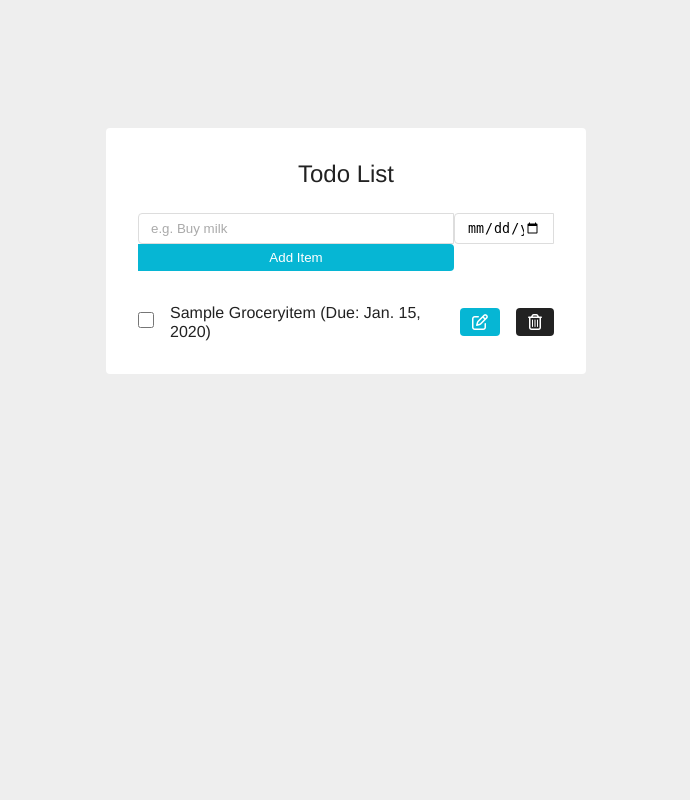
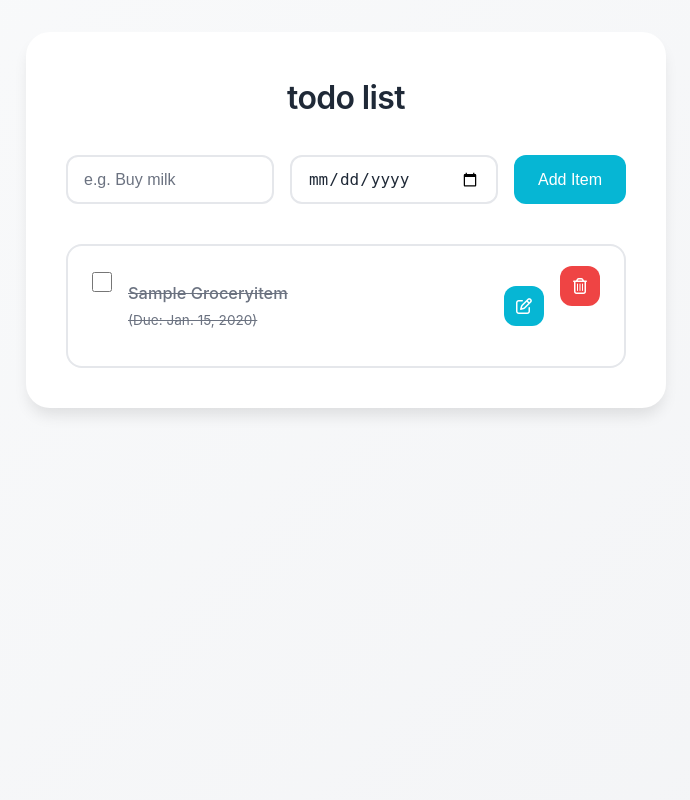
Before and after one commit to acchewan/Grocery_with_django, a Django app: page / in a window 1280 px wide. Shown: the whole page, without its empty margins (294-984 px from the left). Run offline with Django 5.2, Linux system fonts and the light colour scheme; tables that the repository leaves empty hold one stand-in row (values such as "Sample post").

Commit message:
Enhance styling and layout for forms and items

```diff
--- a/grocery/static/grocery/css/form.css
+++ b/grocery/static/grocery/css/form.css
@@ -1,40 +1,93 @@
+form {
+  margin-bottom: 2.5rem;
+}
+
 form h2 {
   text-align: center;
-  margin-bottom: 1.5rem;
-  text-transform: capitalize;
-  font-weight: normal;
+  margin-bottom: 2rem;
+  font-size: 2rem;
+  font-weight: 600;
+  color: var(--text);
+  letter-spacing: -0.02em;
 }
 
 .form-control {
   display: grid;
-  grid-template-columns: 1fr 100px;
+  grid-template-columns: 1fr 1fr auto;
+  column-gap: 1rem;
+  row-gap: 0.75rem;
+  margin-bottom: 1.5rem;
+}
+
+@media (max-width: 640px) {
+  .form-control {
+    grid-template-columns: 1fr;
+  }
 }
 
 .form-input {
   width: 100%;
-  padding: 0.375rem 0.75rem;
-  border-radius: 0;
-  border-top-left-radius: 0.25rem;
-  border-bottom-left-radius: 0.25rem;
-  border: 1px solid #ddd;
+  padding: 0.75rem 1rem;
+  border-radius: 0.75rem;
+  border: 2px solid var(--border);
+  font-size: 1rem;
+  transition: all 0.3s ease;
+  background: var(--white);
+  color: var(--text);
+}
+
+.form-input:focus {
+  outline: none;
+  border-color: var(--primary);
+  box-shadow: 0 0 0 3px rgba(6, 182, 212, 0.1);
 }
 
 .form-input::placeholder {
-  color: #aaa;
+  color: var(--text-light);
+}
+
+.form-input[type="date"] {
+  cursor: pointer;
 }
 
 .form-control .btn {
   cursor: pointer;
-  color: #fff;
-  background: #06b6d4;
-  border: transparent;
-  border-radius: 0;
-  border-top-right-radius: 0.25rem;
-  border-bottom-right-radius: 0.25rem;
-  padding: 0.375rem 0.75rem;
+  color: var(--white);
+  background: var(--primary);
+  border: none;
+  border-radius: 0.75rem;
+  padding: 0.75rem 1.5rem;
+  font-size: 1rem;
+  font-weight: 500;
   text-transform: capitalize;
+  transition: all 0.3s ease;
+  white-space: nowrap;
 }
 
 .form-control .btn:hover {
-  background: #0e7490;
+  background: var(--primary-dark);
+  box-shadow: var(--shadow-lg);
+  transform: translateY(-2px);
 }
+
+.form-control .btn:active {
+  transform: translateY(0);
+}
+
+.form-errors {
+  margin-top: 1rem;
+  padding: 1rem;
+  background: #fee2e2;
+  border-radius: 0.75rem;
+  border-left: 4px solid var(--error);
+}
+
+.form-errors .error {
+  color: #991b1b;
+  font-size: 0.875rem;
+  margin-bottom: 0.5rem;
+}
+
+.form-errors .error:last-child {
+  margin-bottom: 0;
+}
--- a/grocery/static/grocery/css/global.css
+++ b/grocery/static/grocery/css/global.css
@@ -6,39 +6,78 @@
   box-sizing: border-box;
 }
 
+:root {
+  --primary: #06b6d4;
+  --primary-dark: #0891b2;
+  --primary-light: #cffafe;
+  --bg: #f9fafb;
+  --white: #ffffff;
+  --text: #1f2937;
+  --text-light: #6b7280;
+  --border: #e5e7eb;
+  --success: #10b981;
+  --error: #ef4444;
+  --shadow: 0 1px 3px rgba(0, 0, 0, 0.1), 0 1px 2px rgba(0, 0, 0, 0.06);
+  --shadow-lg: 0 10px 15px -3px rgba(0, 0, 0, 0.1);
+}
+
 body {
-  background: #eee;
-  font-family: Helvetica, sans-serif;
+  background: linear-gradient(135deg, #f9fafb 0%, #f3f4f6 100%);
+  font-family:
+    -apple-system, BlinkMacSystemFont, "Segoe UI", Roboto, "Helvetica Neue",
+    Arial, sans-serif;
   font-weight: 400;
-  line-height: 1.2;
-  color: #222;
+  line-height: 1.6;
+  color: var(--text);
+  min-height: 100vh;
+  padding: 2rem 1rem;
 }
 
 .section-center {
   margin: 0 auto;
-  margin-top: 8rem;
-  max-width: 30rem;
-  background: #fff;
-  border-radius: 0.25rem;
-  padding: 2rem;
+  max-width: 40rem;
+  background: var(--white);
+  border-radius: 1.5rem;
+  padding: 2.5rem;
   position: relative;
+  box-shadow: var(--shadow-lg);
 }
 
-/* .... existing styles .... */
-
 .alert {
-  padding: 0.75rem 1rem;
-  margin-bottom: 1rem;
-  border-radius: 0.25rem;
+  padding: 1rem 1.25rem;
+  margin-bottom: 1.5rem;
+  border-radius: 0.75rem;
   text-align: center;
+  font-weight: 500;
+  animation: slideDown 0.3s ease-out;
 }
 
 .alert-success {
   background: #d1fae5;
   color: #065f46;
+  border-left: 4px solid var(--success);
 }
 
 .alert-error {
   background: #fee2e2;
   color: #991b1b;
+  border-left: 4px solid var(--error);
 }
+
+@keyframes slideDown {
+  from {
+    opacity: 0;
+    transform: translateY(-10px);
+  }
+  to {
+    opacity: 1;
+    transform: translateY(0);
+  }
+}
+
+@media (max-width: 640px) {
+  .section-center {
+    padding: 1.5rem;
+    border-radius: 1rem;
+  }
+}
--- a/grocery/static/grocery/css/items.css
+++ b/grocery/static/grocery/css/items.css
@@ -2,4 +2,21 @@
   margin-top: 2rem;
   display: grid;
   row-gap: 1rem;
+  animation: fadeIn 0.4s ease-out;
 }
+
+.items p[style*="text-align: center"] {
+  text-align: center;
+  color: var(--text-light);
+  padding: 2rem 1rem;
+  font-size: 1rem;
+}
+
+@keyframes fadeIn {
+  from {
+    opacity: 0;
+  }
+  to {
+    opacity: 1;
+  }
+}
--- a/grocery/static/grocery/css/single-item.css
+++ b/grocery/static/grocery/css/single-item.css
@@ -3,40 +3,113 @@
   grid-template-columns: auto 1fr auto auto;
   column-gap: 1rem;
   align-items: center;
+  padding: 1.25rem 1.5rem;
+  background: var(--white);
+  border: 2px solid var(--border);
+  border-radius: 1rem;
+  transition: all 0.3s ease;
+  animation: slideUp 0.3s ease-out;
+}
+
+.single-item:hover {
+  border-color: var(--primary);
+  box-shadow: var(--shadow-lg);
+  transform: translateY(-2px);
 }
 
 .single-item p {
   text-transform: capitalize;
+  color: var(--text);
+  margin: 0;
+}
+
+.item-name {
+  font-weight: 500;
+  font-size: 1.025rem;
+  transition: color 0.3s ease;
+}
+
+.item-name.completed {
+  text-decoration: line-through;
+  color: var(--text-light);
+}
+
+.due-date {
+  display: block;
+  font-size: 0.85rem;
+  color: var(--text-light);
+  font-weight: 400;
+  margin-top: 0.25rem;
 }
 
 .single-item input[type="checkbox"] {
   cursor: pointer;
-  width: 1rem;
-  height: 1rem;
+  width: 1.25rem;
+  height: 1.25rem;
+  accent-color: var(--primary);
+  transition: all 0.3s ease;
+}
+
+.single-item input[type="checkbox"]:hover {
+  transform: scale(1.1);
 }
 
 .single-item .btn {
   cursor: pointer;
-  color: #fff;
-  background: #06b6d4;
-  border: transparent;
-  border-radius: 0.25rem;
-  padding: 0.375rem 0.75rem;
+  color: var(--white);
+  background: var(--primary);
+  border: none;
+  border-radius: 0.75rem;
+  padding: 0.5rem 0.75rem;
   font-size: 1rem;
   text-decoration: none;
   display: inline-flex;
   align-items: center;
   justify-content: center;
+  transition: all 0.3s ease;
+  width: 2.5rem;
+  height: 2.5rem;
 }
 
 .single-item .btn:hover {
-  background: #0e7490;
+  background: var(--primary-dark);
+  transform: scale(1.05);
+  box-shadow: var(--shadow-lg);
+}
+
+.single-item .edit-btn {
+  background: var(--primary);
 }
 
 .single-item .remove-btn {
-  background: #222;
+  background: var(--error);
 }
 
 .single-item .remove-btn:hover {
-  background: #900e0e;
+  background: #dc2626;
 }
+
+@keyframes slideUp {
+  from {
+    opacity: 0;
+    transform: translateY(10px);
+  }
+  to {
+    opacity: 1;
+    transform: translateY(0);
+  }
+}
+
+@media (max-width: 640px) {
+  .single-item {
+    grid-template-columns: auto 1fr auto;
+    column-gap: 0.75rem;
+    padding: 1rem;
+  }
+
+  .single-item .btn {
+    width: 2.25rem;
+    height: 2.25rem;
+    font-size: 0.875rem;
+  }
+}
```
Also changed, not shown: djangocrud/settings.py (+6 -3 lines).
